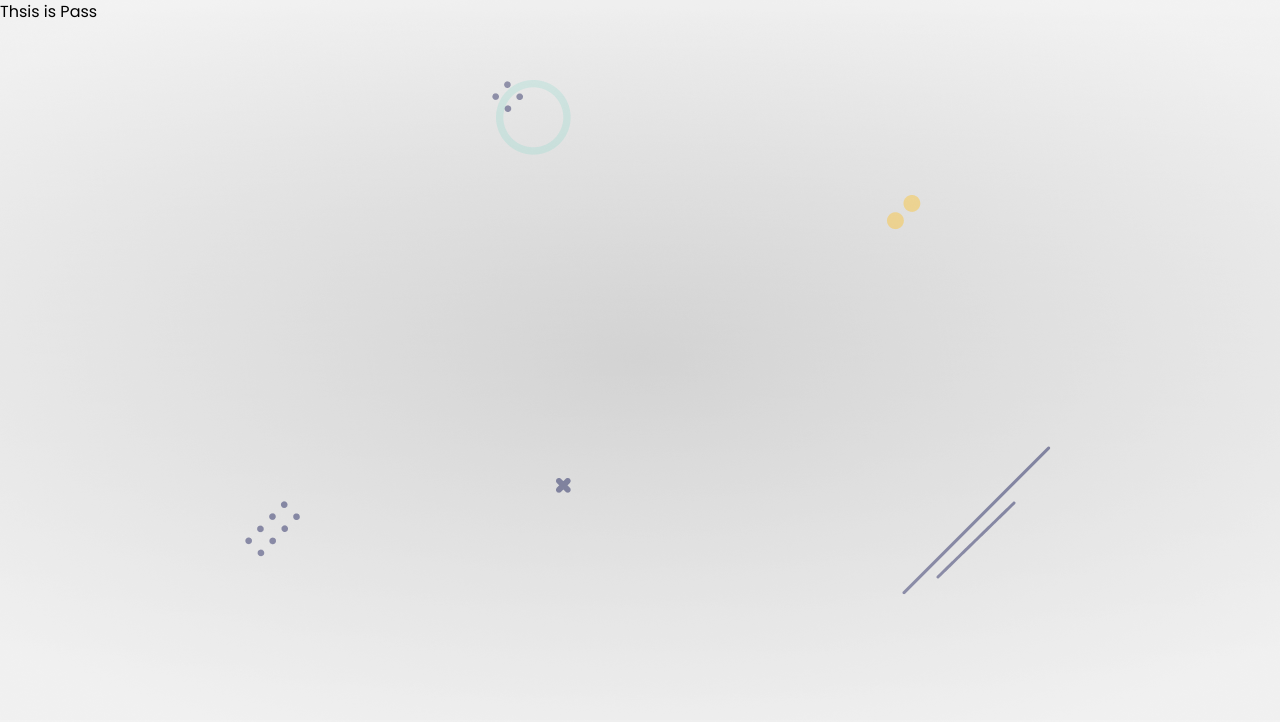
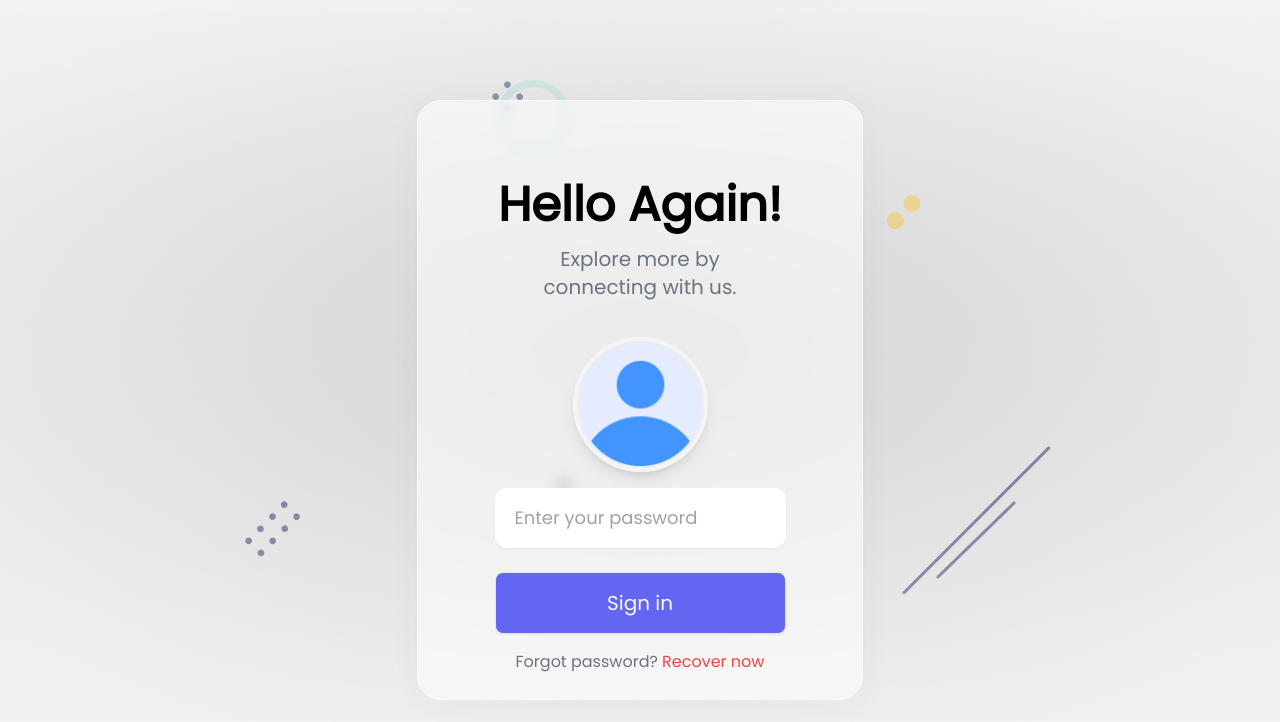
Before and after one commit to tareque-bin-habib/mern-login-app-client, a React (Create React App) app: page /password in a window 1280 px wide. Shown: the top 722 px of the page. Built offline with nearby package versions, Linux system fonts and the light colour scheme.

Commit message:
password validation

```diff
--- a/src/components/Password.js
+++ b/src/components/Password.js
@@ -1,9 +1,51 @@
 import React from 'react';
+import { Link } from 'react-router-dom';
+import avatar from '../assets/profile.png'
+import styles from '../styles/UserName.module.css'
+import { Toaster } from 'react-hot-toast';
+import { useFormik } from 'formik';
+import { passwordValidate } from '../helper/Validate'
 
 const Password = () => {
+
+    const formik = useFormik({
+        initialValues: {
+            password: ''
+        },
+        validate: passwordValidate,
+        validateOnBlur: false,
+        validateOnChange: false,
+
+        onSubmit: async values => {
+            console.log(values)
+        }
+
+    });
+
+
     return (
-        <div>
-            <h1>Thsis is Pass</h1>
+        <div className='container mx-auto'>
+            <Toaster position='top-center' reverseOrder={false}></Toaster>
+            <div className='flex justify-center items-center h-screen'>
+                <div className={styles.glass}>
+                    <div className='title flex flex-col items-center'>
+                        <h4 className='text-5xl font-bold'>Hello Again!</h4>
+                        <span className='py-4 text-xl w-2/3 text-center text-gray-500'>Explore more by connecting with us.</span>
+                    </div>
+                    <form onSubmit={formik.handleSubmit} className='py-1'>
+                        <div className='profile flex justify-center py-4'>
+                            <img src={avatar} className={styles.profile_img} alt="avatar" />
+                        </div>
+                        <div className='textbox flex flex-col items-center gap-6'>
+                            <input {...formik.getFieldProps('password')} className={styles.textbox} type="password" placeholder='Enter your password' />
+                            <button className={styles.btn} type='submit'>Sign in</button>
+                        </div>
+                        <div className='text-center py-4'>
+                            <span className='text-gray-500'>Forgot password? <Link to='/recovery' className='text-red-500'>Recover now</Link> </span>
+                        </div>
+                    </form>
+                </div>
+            </div>
         </div>
     );
 };
--- a/src/helper/Validate.js
+++ b/src/helper/Validate.js
@@ -8,7 +8,6 @@ export async function userNameValidate(values) {
 
     return errors
 }
-
 
 /**  Validate UserName */
 
@@ -22,3 +21,38 @@ function userNameVerify(error = {}, values) {
 
     return error
 }
+
+
+
+
+
+/** Validate password */
+
+export async function passwordValidate(values) {
+    const errors = passwordVerify({}, values)
+
+    return errors
+}
+
+
+function passwordVerify(errors = {}, values) {
+
+    const specialCaracters = /[-!$%^&*()_+|~=`{}\[\]:\/;<>?,.@#]/;
+
+
+    if (!values.password) {
+        errors.password = toast.error('Password required...!')
+    }
+    else if (values.password.includes(' ')) {
+        errors.password = toast.error('Wrong Password')
+    }
+    else if (values.password.length < 4) {
+        errors.password = toast.error('Password must be 4 characters long')
+    }
+    else if (!specialCaracters.test(values.password)) {
+        errors.password = toast.error('Password must have special charecters')
+
+    }
+
+    return errors
+}
```
